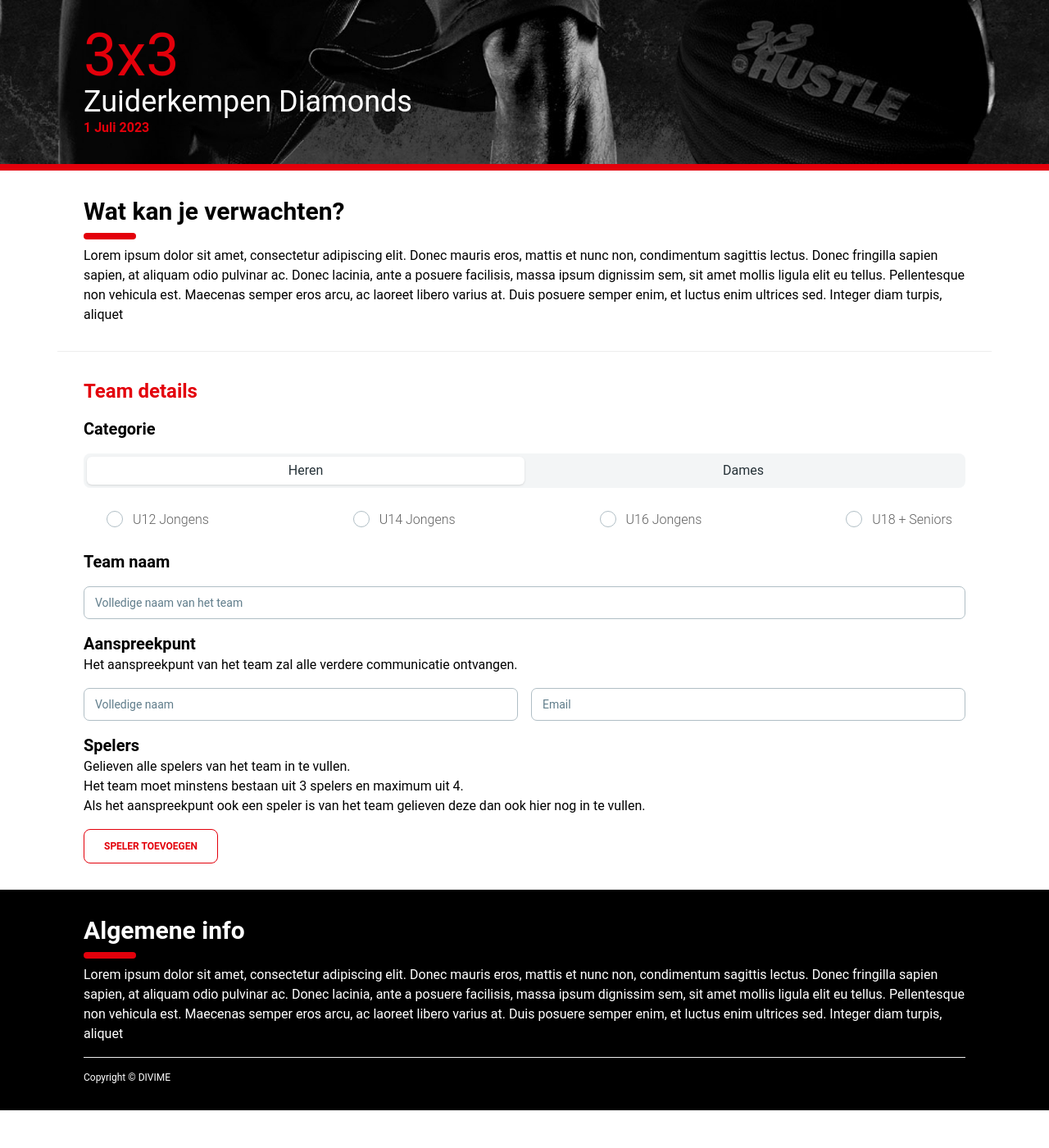
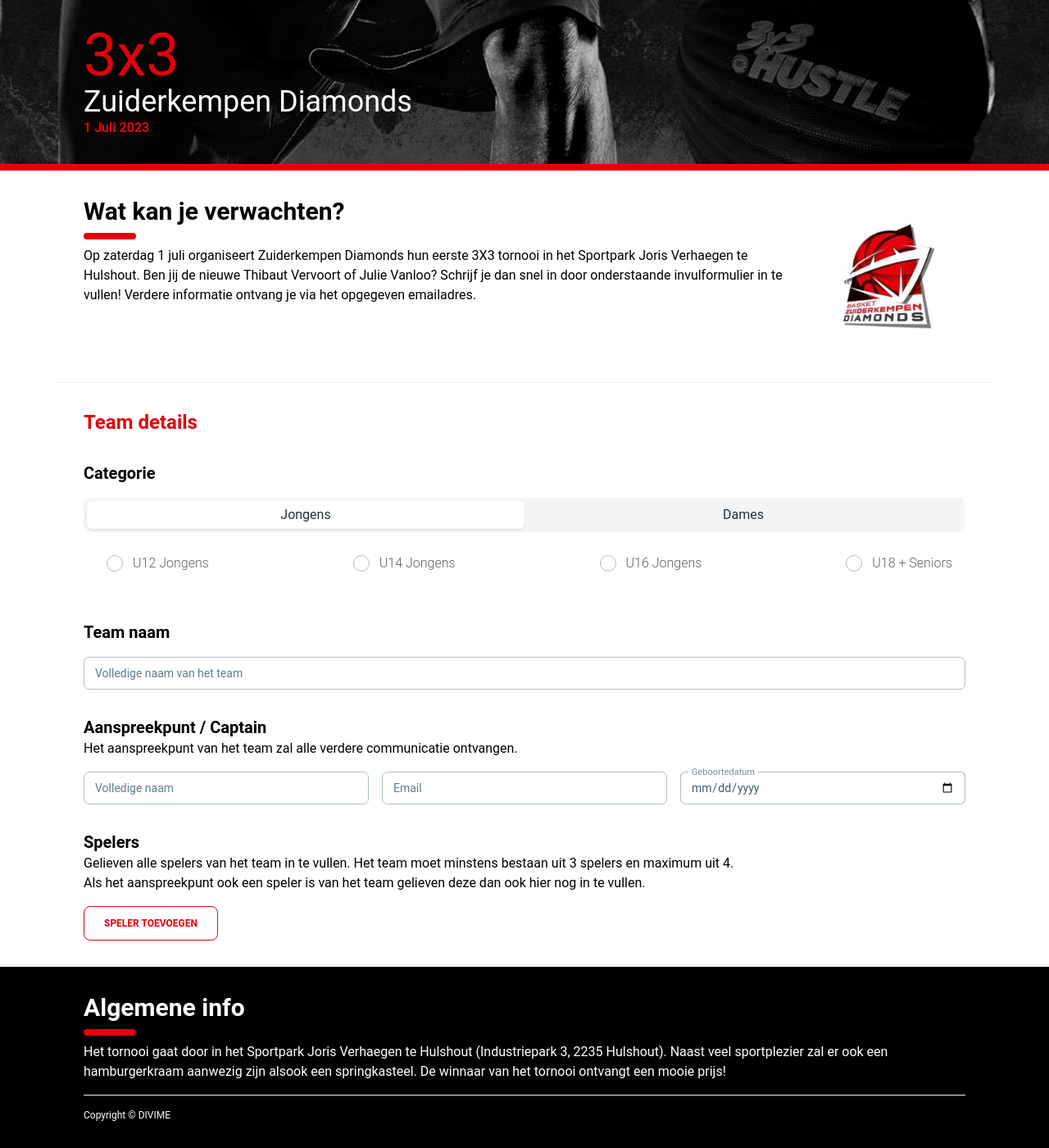
Before and after one commit to Mell-3s/zuiderkempen-diamonds-3x3, a React (Vite) app: page / in a window 1280 px wide. Shown: the whole page at 82% size. Before the commit the page ends 1354 px from the top, so only its background shows below. Built offline with nearby package versions, Linux system fonts and the light colour scheme.

Commit message:
Feedback

```diff
--- a/src/components/footer/Footer.tsx
+++ b/src/components/footer/Footer.tsx
@@ -5,12 +5,9 @@ function Footer() {
         <h2 className="text-3xl font-bold text-white"> Algemene info</h2>
         <hr className="my-2 w-16 rounded border-y-4 border-red-500" />
         <p className="text-white">
-          Lorem ipsum dolor sit amet, consectetur adipiscing elit. Donec mauris eros, mattis et nunc
-          non, condimentum sagittis lectus. Donec fringilla sapien sapien, at aliquam odio pulvinar
-          ac. Donec lacinia, ante a posuere facilisis, massa ipsum dignissim sem, sit amet mollis
-          ligula elit eu tellus. Pellentesque non vehicula est. Maecenas semper eros arcu, ac
-          laoreet libero varius at. Duis posuere semper enim, et luctus enim ultrices sed. Integer
-          diam turpis, aliquet
+          Het tornooi gaat door in het Sportpark Joris Verhaegen te Hulshout (Industriepark 3, 2235
+          Hulshout). Naast veel sportplezier zal er ook een hamburgerkraam aanwezig zijn alsook een
+          springkasteel. De winnaar van het tornooi ontvangt een mooie prijs!
         </p>
         <hr className="my-4" />
         <p className="text-xs text-white">Copyright &copy; DIVIME</p>
--- a/src/components/intro/Intro.tsx
+++ b/src/components/intro/Intro.tsx
@@ -1,16 +1,17 @@
 function Intro() {
   return (
-    <section className="container p-8">
-      <h2 className="text-3xl font-bold">Wat kan je verwachten?</h2>
-      <hr className="my-2 w-16 rounded border-y-4 border-red-500" />
-      <p>
-        Lorem ipsum dolor sit amet, consectetur adipiscing elit. Donec mauris eros, mattis et nunc
-        non, condimentum sagittis lectus. Donec fringilla sapien sapien, at aliquam odio pulvinar
-        ac. Donec lacinia, ante a posuere facilisis, massa ipsum dignissim sem, sit amet mollis
-        ligula elit eu tellus. Pellentesque non vehicula est. Maecenas semper eros arcu, ac laoreet
-        libero varius at. Duis posuere semper enim, et luctus enim ultrices sed. Integer diam
-        turpis, aliquet
-      </p>
+    <section className="container flex flex-col p-8 md:flex-row">
+      <div>
+        <h2 className="text-3xl font-bold">Wat kan je verwachten?</h2>
+        <hr className="my-2 w-16 rounded border-y-4 border-red-500" />
+        <p>
+          Op zaterdag 1 juli organiseert Zuiderkempen Diamonds hun eerste 3X3 tornooi in het
+          Sportpark Joris Verhaegen te Hulshout. Ben jij de nieuwe Thibaut Vervoort of Julie Vanloo?
+          Schrijf je dan snel in door onderstaande invulformulier in te vullen! Verdere informatie
+          ontvang je via het opgegeven emailadres.
+        </p>
+      </div>
+      <img src="/logo.jpg" alt="Logo Zuiderkempen Diamonds" width={200} className="self-center" />
     </section>
   );
 }
--- a/src/components/registration/Registration.tsx
+++ b/src/components/registration/Registration.tsx
@@ -19,7 +19,7 @@ function Registration() {
   return (
     <section className="container p-8">
       <h3 className="text-2xl font-bold text-red-500">Team details</h3>
-      <h4 className="my-4 text-xl font-bold">Categorie</h4>
+      <h4 className="mb-4 mt-8 text-xl font-bold">Categorie</h4>
       <Tabs value={categoriesTabs[0].category}>
         <TabsHeader>
           {categoriesTabs.map(({ category }) => (
@@ -46,27 +46,29 @@ function Registration() {
           ))}
         </TabsBody>
       </Tabs>
-      <h4 className="mb-4 text-xl font-bold">Team naam</h4>
+      <h4 className="mb-4 mt-8 text-xl font-bold">Team naam</h4>
       <Input label="Volledige naam van het team" color="red" />
-      <h4 className="mt-4 text-xl font-bold">Aanspreekpunt</h4>
-      <p className="mb-4">
-        Het aanspreekpunt van het team zal alle verdere communicatie ontvangen.
-      </p>
-      <div className="flex flex-col gap-4 md:flex-row">
+      <h4 className="mt-8 text-xl font-bold">Aanspreekpunt / Captain </h4>
+      <p>Het aanspreekpunt van het team zal alle verdere communicatie ontvangen.</p>
+      <div className="mt-4 flex flex-col gap-4 md:flex-row">
         <Input label="Volledige naam" color="red" />
         <Input label="Email" color="red" type="email" />
+        <Input type="date" label="Geboortedatum" color="red" />
       </div>
-      <h4 className="mt-4 text-xl font-bold">Spelers</h4>
-      <p>Gelieven alle spelers van het team in te vullen.</p>
-      <p>Het team moet minstens bestaan uit 3 spelers en maximum uit 4.</p>
+      <h4 className="mt-8 text-xl font-bold">Spelers</h4>
+      <p>
+        Gelieven alle spelers van het team in te vullen. Het team moet minstens bestaan uit 3
+        spelers en maximum uit 4.
+      </p>
       <p className="mb-4">
         Als het aanspreekpunt ook een speler is van het team gelieven deze dan ook hier nog in te
         vullen.
       </p>
       <div>
         {Array.from(Array(playerCount), (_, i) => (
-          <div key={`player-${i}`} className="mb-4 flex gap-4 bg-gray-100 p-4">
+          <div key={`player-${i}`} className="mb-4 flex flex-col gap-4 bg-gray-100 p-4 md:flex-row">
             <Input label="Volledige naam" color="red" />
+            <Input type="date" label="Geboortedatum" color="red" />
           </div>
         ))}
       </div>
--- a/src/components/registration/registrationForm.ts
+++ b/src/components/registration/registrationForm.ts
@@ -1,6 +1,6 @@
 import * as z from "zod";
 
-const categories = ["Heren", "Dames"] as const;
+const categories = ["Jongens", "Dames"] as const;
 export const subCategoriesMale = [
   "U12 Jongens",
   "U14 Jongens",
@@ -15,7 +15,7 @@ export const subCategoriesFemale = [
 ] as const;
 export const categoriesTabs = [
   {
-    category: "Heren",
+    category: "Jongens",
     subCategories: subCategoriesMale,
   },
   {
@@ -33,7 +33,6 @@ export const registrationForm = z.object({
     phone: z.string(),
     email: z.string().email(),
     birthday: z.string(),
-    isPlayer: z.boolean(),
   }),
   players: z.object({ name: z.string(), birthday: z.string() }).array().min(3),
 });
```
Also changed, not shown: public/logo.jpg (added).
